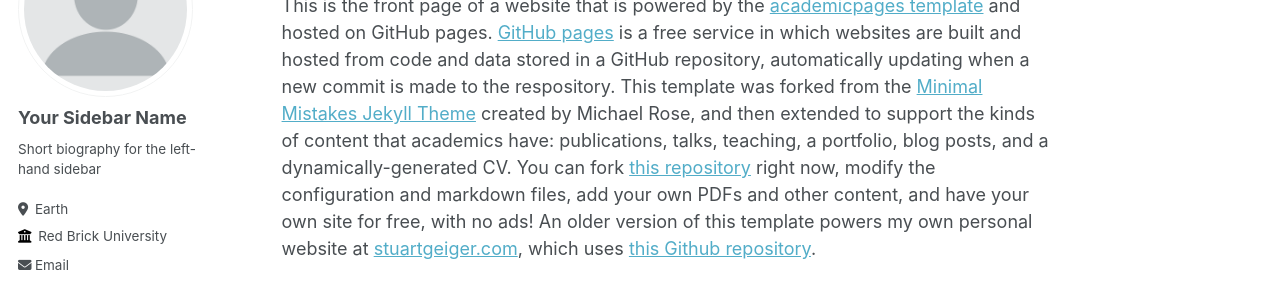
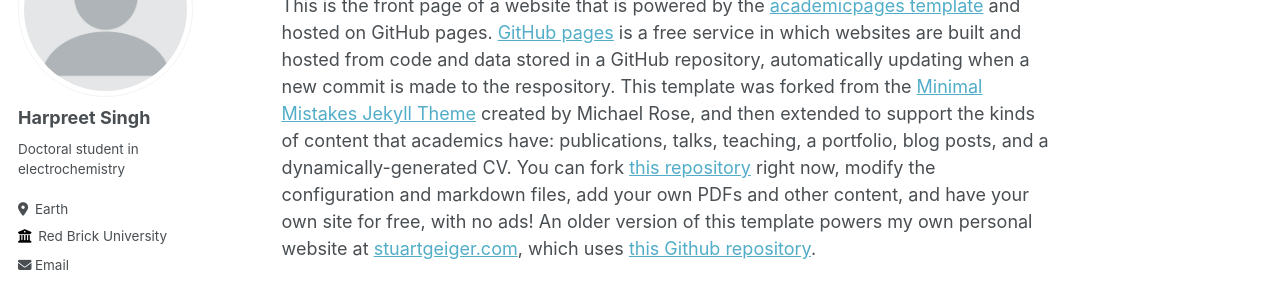
Before and after one commit to Harpr33t-Singh/Harpr33t-Singh.github.io, a Jekyll site: the page built from _pages/about.md, in a window 1280 px wide. Shown: the part 164-451 px from the top of the page. Built offline with Jekyll 4.4.1, drawn with Linux system fonts in a browser that asks for light colours; some web fonts are replaced.

Commit message:
Update _config.yml

```diff
--- a/_config.yml
+++ b/_config.yml
@@ -11,7 +11,7 @@
 title                    : "Harpreet's Homepage"
 title_separator          : "-"
 name                     : &name "Harpreet Singh"
-description              : &description "personal description"
+description              : &description "Doctoral student in electrochemistry"
 url                      : https://Harpr33t-Singh.github.io # the base hostname & protocol for your site e.g. "https://mmistakes.github.io"
 baseurl                  : "" # the subpath of your site, e.g. "/blog"
 repository               : "academicpages/academicpages.github.io"
@@ -22,9 +22,9 @@
 author:
   # Biographic information
   avatar           : "profile.png"
-  name             : "Your Sidebar Name"
+  name             : "Harpreet Singh"
   pronouns         : # example: "she/her"
-  bio              : "Short biography for the left-hand sidebar"
+  bio              : "Doctoral student in electrochemistry"
   location         : "Earth"
   employer         : "Red Brick University"
   uri              : # URL
```
